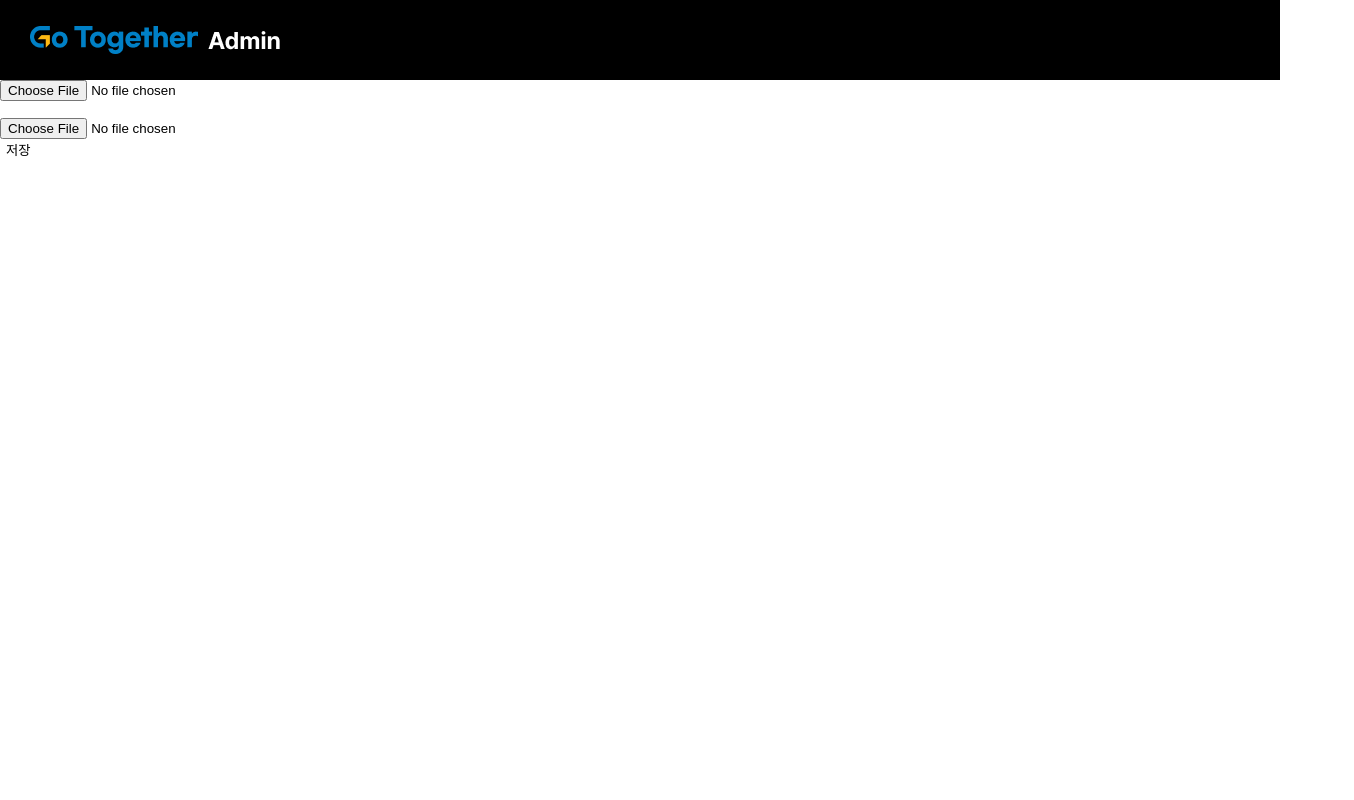
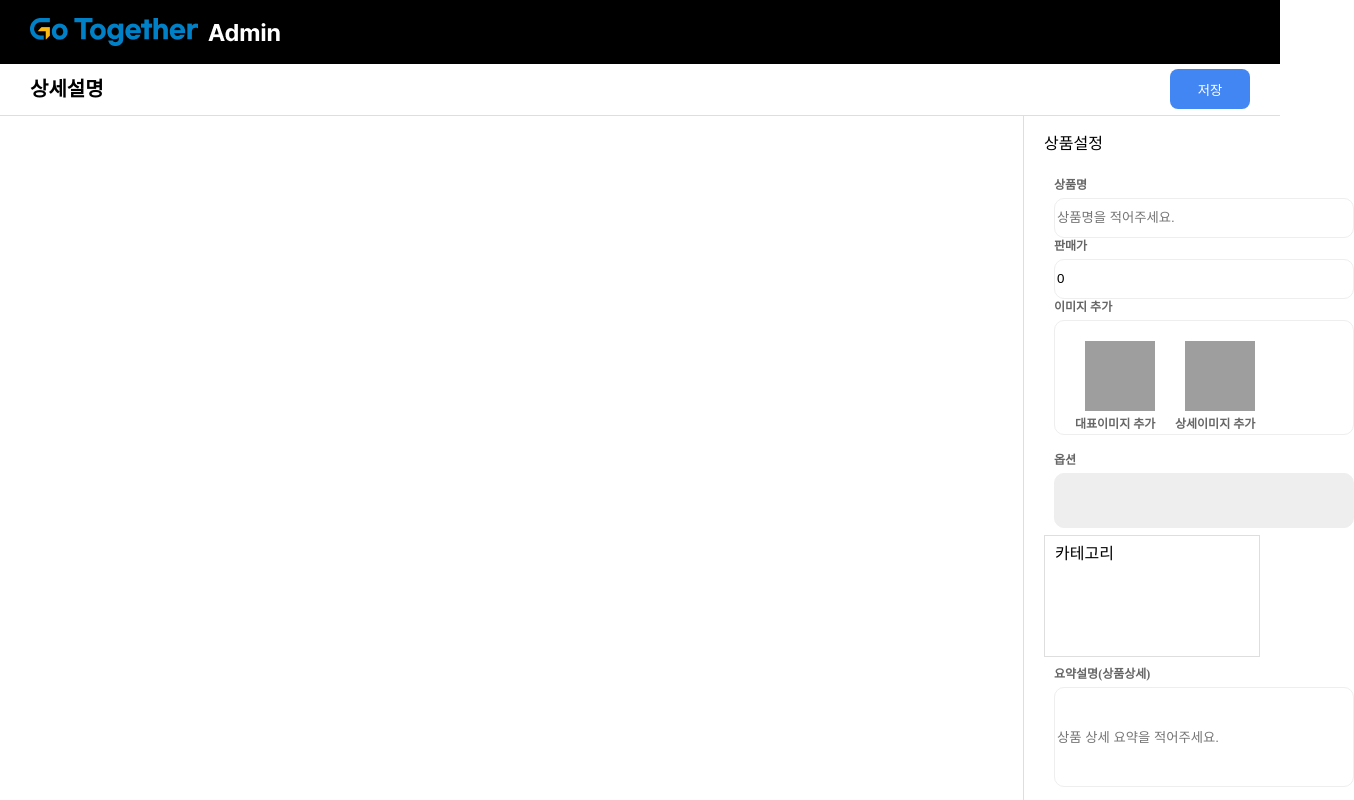
Before and after one commit to shyneeds/shyneeds_FE, a React (Create React App) app: page /admin/product in a window 1280 px wide. Shown: the whole page, 1354 px wide, since content can reach past the window. Built offline with nearby package versions, Linux system fonts and the light colour scheme; no server answers; grey boxes are pictures that could not be loaded; a web font is replaced by a local one.

Commit message:
Feat : 어드민 상품 추가하기 스타일 완성
세부적인 기능 구현은 아직입니다.

```diff
--- a/src/pages/admin/Admin_Product.tsx
+++ b/src/pages/admin/Admin_Product.tsx
@@ -23,6 +23,8 @@ const registerInfo: postAdminProductData = {
 
 export default function Admin_Product() {
   const [title, setTitle] = useState<string>('');
+  const [summary, setSummary] = useState<string>('');
+  const [price, setPrice] = useState<string>('0');
   let file1: any = useRef();
   let file2: any = useRef();
 
@@ -74,31 +76,80 @@ export default function Admin_Product() {
       <Header>
         <img src={process.env.PUBLIC_URL + '/icons/logo-admin.png'} />
       </Header>
-      <Main>
-        <form id="form" onSubmit={onSubmit}>
-          <input type="file" id="upload-file" onChange={onChangeImg}></input>
-          <input type="text" onChange={(e) => setTitle(e.target.value)}></input>
-          <input type="file" id="upload-file2" onChange={onChangeImg2}></input>
+      <MainWrap>
+        <Main_Header>
+          <p>상세설명</p>
           <button>저장</button>
-        </form>
-      </Main>
+        </Main_Header>
+        <Admin_Main>
+          <Admin_Main_Preview></Admin_Main_Preview>
+          <Admin_Main_Option>
+            <Admin_Main_Option_Text>상품설정</Admin_Main_Option_Text>
+            <Admin_Main_Option_Wrap>
+              <Admin_Main_Option_Name>
+                <p>상품명</p>
+                <input
+                  placeholder="상품명을 적어주세요."
+                  onChange={(e) => {
+                    setTitle(e.target.value);
+                  }}
+                />
+              </Admin_Main_Option_Name>
+              <Admin_Main_Option_Price>
+                <p>판매가</p>
+                <input
+                  value={price}
+                  onChange={(e) => {
+                    setPrice(e.target.value);
+                  }}
+                />
+              </Admin_Main_Option_Price>
+              <Admin_Main_Option_Image>
+                <p>이미지 추가</p>
+                <Admin_Main_Option_Image_Wrap>
+                  <Images_Wrap>
+                    <img
+                      src={process.env.PUBLIC_URL + '/icons/add-img.png'}
+                    ></img>
+                    <p>대표이미지 추가</p>
+                  </Images_Wrap>
+                  <Images_Wrap>
+                    <img
+                      src={process.env.PUBLIC_URL + '/icons/add-img.png'}
+                    ></img>
+                    <p>상세이미지 추가</p>
+                  </Images_Wrap>
+                </Admin_Main_Option_Image_Wrap>
+              </Admin_Main_Option_Image>
+              <Admin_Main_Option_Options>
+                <p>옵션</p>
+                <Admin_Main_Option_Options_Wrap></Admin_Main_Option_Options_Wrap>
+              </Admin_Main_Option_Options>
+              <Admin_Main_Option_Category>
+                <p>카테고리</p>
+              </Admin_Main_Option_Category>
+              <Admin_Main_Option_Summary>
+                <p>요약설명(상품상세)</p>
+                <input
+                  onChange={(e) => setSummary(e.target.value)}
+                  placeholder="상품 상세 요약을 적어주세요."
+                ></input>
+              </Admin_Main_Option_Summary>
+            </Admin_Main_Option_Wrap>
+          </Admin_Main_Option>
+        </Admin_Main>
+      </MainWrap>
     </Wrap>
   );
 }
 
-const Wrap = styled.div`
+const Wrap = styled.section`
   width: 100vw;
   height: 100vh;
-  display: grid;
-  grid-template-columns: 1fr 5fr;
-  grid-template-rows: 80px auto;
-  grid-template-areas:
-    'header header'
-    'side main';
 `;
-const Header = styled.div`
-  grid-area: header;
+const Header = styled.section`
   background: black;
+  height: 8%;
   display: flex;
   align-items: center;
   img {
@@ -107,4 +158,203 @@ const Header = styled.div`
     height: 28px;
   }
 `;
-const Main = styled.div``;
+const MainWrap = styled.section`
+  width: 100%;
+  height: 92%;
+`;
+const Main_Header = styled.div`
+  display: flex;
+  align-items: center;
+
+  position: relative;
+  width: 100%;
+  height: 7%;
+  border-bottom: 1px solid rgba(33, 33, 33, 0.15);
+  p {
+    position: absolute;
+    font-family: 'Pretendard';
+    font-style: normal;
+    font-weight: 600;
+    font-size: 20px;
+    line-height: 28px;
+    left: 30px;
+  }
+  button {
+    width: 80px;
+    height: 40px;
+    position: absolute;
+    background: #4286f4;
+    border-radius: 8px;
+    color: white;
+    right: 30px;
+  }
+`;
+const Admin_Main = styled.section`
+  width: 100%;
+  height: 93%;
+  display: flex;
+  flex-direction: row;
+`;
+const Admin_Main_Preview = styled.section`
+  width: 80%;
+  height: 100%;
+  border-right: 1px solid rgba(33, 33, 33, 0.15);
+`;
+const Admin_Main_Option = styled.section`
+  width: 20%;
+  height: 100%;
+  padding: 20px;
+`;
+const Admin_Main_Option_Text = styled.p`
+  width: 100%;
+  height: 5%;
+`;
+const Admin_Main_Option_Wrap = styled.section`
+  width: 100%;
+  height: 95%;
+`;
+const Admin_Main_Option_Name = styled.section`
+  position: relative;
+  width: 100%;
+  height: 10%;
+  padding: 10px;
+  p {
+    position: absolute;
+    font-family: 'Pretendard';
+    font-style: normal;
+    font-weight: 600;
+    font-size: 12px;
+    line-height: 14px;
+    color: #666666;
+  }
+  input {
+    position: absolute;
+    top: 30px;
+    height: 40px;
+    width: 300px;
+    background: #ffffff;
+    border: 1px solid #eeeeee;
+    border-radius: 10px;
+  }
+`;
+const Admin_Main_Option_Price = styled.section`
+  position: relative;
+  width: 100%;
+  height: 10%;
+  padding: 10px;
+  p {
+    position: absolute;
+    font-family: 'Pretendard';
+    font-style: normal;
+    font-weight: 600;
+    font-size: 12px;
+    line-height: 14px;
+    color: #666666;
+  }
+  input {
+    position: absolute;
+    top: 30px;
+    height: 40px;
+    width: 300px;
+    background: #ffffff;
+    border: 1px solid #eeeeee;
+    border-radius: 10px;
+  }
+`;
+const Admin_Main_Option_Image = styled.section`
+  position: relative;
+  width: 100%;
+  height: 25%;
+  padding: 10px;
+  p {
+    position: absolute;
+    font-family: 'Pretendard';
+    font-style: normal;
+    font-weight: 600;
+    font-size: 12px;
+    line-height: 14px;
+    color: #666666;
+  }
+`;
+const Admin_Main_Option_Image_Wrap = styled.section`
+  position: absolute;
+  display: flex;
+  flex-direction: row;
+  top: 30px;
+  width: 300px;
+  height: 75%;
+  background: #ffffff;
+  border: 1px solid #eeeeee;
+  border-radius: 10px;
+`;
+const Images_Wrap = styled.section`
+  position: relative;
+  width: 100px;
+  height: 100px;
+  top: 20px;
+  left: 20px;
+  cursor: pointer;
+  img {
+    position: absolute;
+    width: 70%;
+    height: 70%;
+    left: 10px;
+  }
+  p {
+    bottom: 10px;
+  }
+`;
+const Admin_Main_Option_Options = styled.section`
+  position: relative;
+  width: 100%;
+  height: 15%;
+  padding: 10px;
+  p {
+    position: absolute;
+    font-family: 'Pretendard';
+    font-style: normal;
+    font-weight: 600;
+    font-size: 12px;
+    line-height: 14px;
+    color: #666666;
+  }
+`;
+const Admin_Main_Option_Options_Wrap = styled.section`
+  position: absolute;
+  top: 30px;
+  width: 300px;
+  height: 60%;
+  background: #eeeeee;
+  border: 1px solid #eeeeee;
+  border-radius: 10px;
+`;
+const Admin_Main_Option_Category = styled.section`
+  width: 100%;
+  height: 20%;
+  padding: 10px;
+  border: 1px solid rgba(33, 33, 33, 0.15);
+`;
+const Admin_Main_Option_Summary = styled.section`
+  position: relative;
+  width: 100%;
+  height: 15%;
+  padding: 10px;
+  p {
+    position: absolute;
+    font-family: 'Pretendard';
+    font-style: normal;
+    font-weight: 600;
+    font-size: 12px;
+    line-height: 14px;
+    color: #666666;
+  }
+  input {
+    position: absolute;
+    top: 30px;
+    height: 100px;
+    width: 300px;
+    background: #ffffff;
+    border: 1px solid #eeeeee;
+    border-radius: 10px;
+  }
+`;
```
